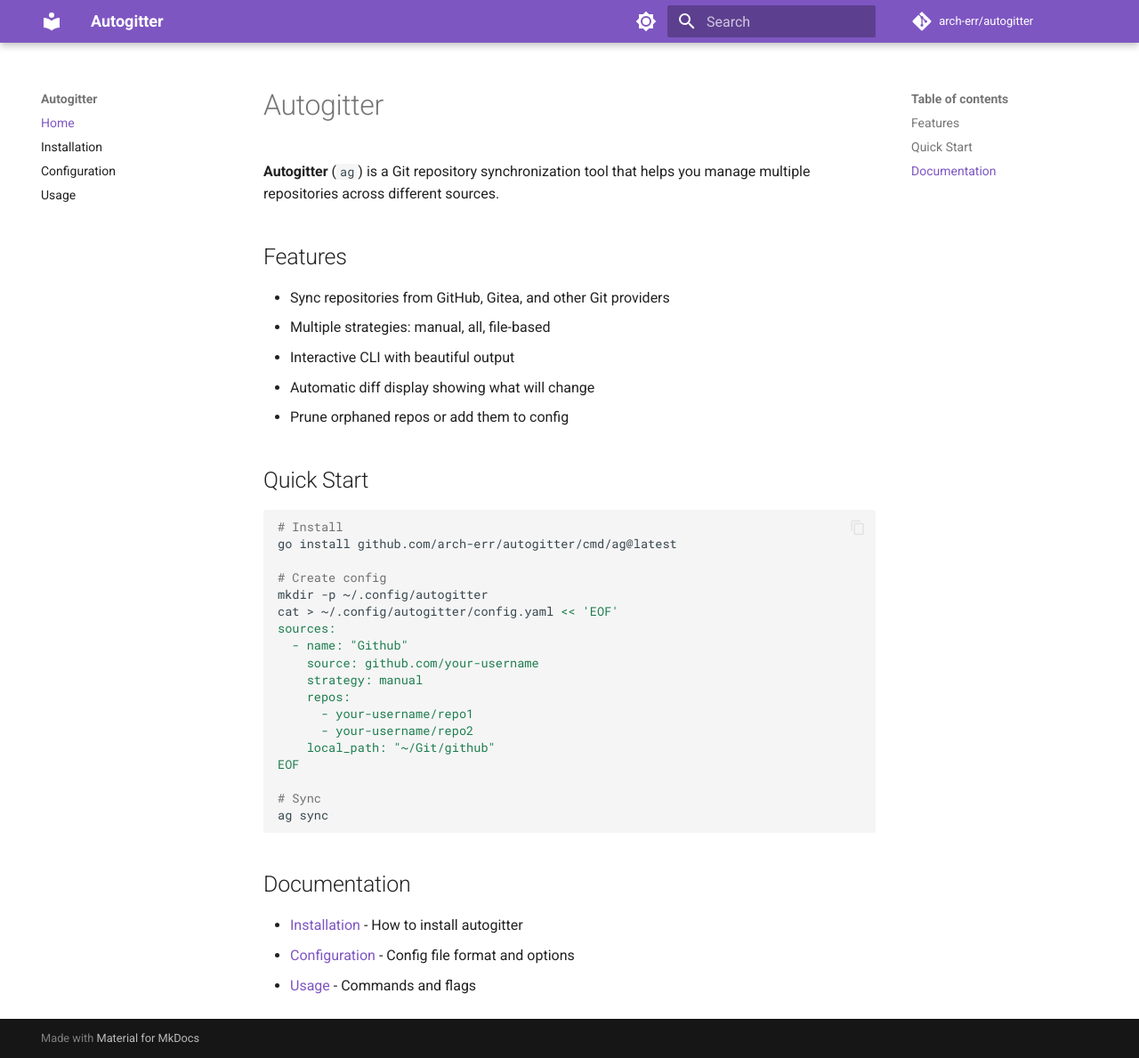
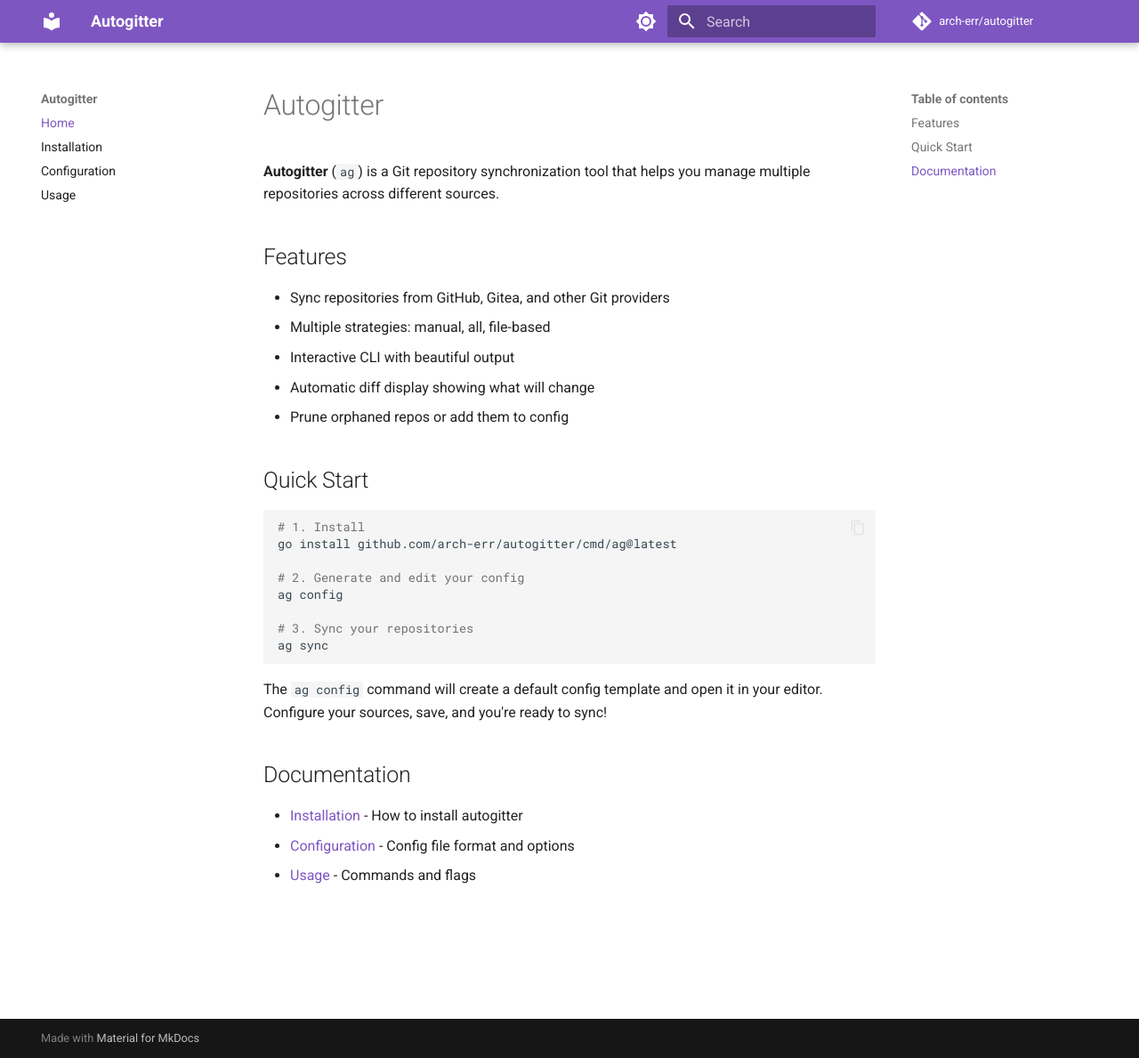
Before and after one commit to arch-err/autogitter, an MkDocs documentation site: the page built from docs/index.md, in a window 1280 px wide and 1189 px high. Shown: the whole window at 89% size. Built offline with MkDocs 1.6.1 and Material for MkDocs 9.7.7, drawn with Linux system fonts in a browser that asks for light colours; comment, search, counter and statistics services are not loaded.

Commit message:
feat(config): add --generate flag and improve quick-start docs
- Add -g/--generate flag to create config without opening editor
- Update README with cleaner quick-start flow (install → config → sync)
- Update docs with new flag and simplified quick-start
- Generate fails if config already exists (use ag config to edit)

🤖 Generated with [Claude Code](https://claude.com/claude-code)

Co-Authored-By: Claude Opus 4.5 <noreply@anthropic.com>

````diff
--- a/docs/index.md
+++ b/docs/index.md
@@ -13,25 +13,17 @@
 ## Quick Start
 
 ```bash
-# Install
+# 1. Install
 go install github.com/arch-err/autogitter/cmd/ag@latest
 
-# Create config
-mkdir -p ~/.config/autogitter
-cat > ~/.config/autogitter/config.yaml << 'EOF'
-sources:
-  - name: "Github"
-    source: github.com/your-username
-    strategy: manual
-    repos:
-      - your-username/repo1
-      - your-username/repo2
-    local_path: "~/Git/github"
-EOF
+# 2. Generate and edit your config
+ag config
 
-# Sync
+# 3. Sync your repositories
 ag sync
 ```
+
+The `ag config` command will create a default config template and open it in your editor. Configure your sources, save, and you're ready to sync!
 
 ## Documentation
 
````
Also changed, not shown: README.md (+26 -11 lines), docs/usage.md (+5 -1 lines), 1 other file.
